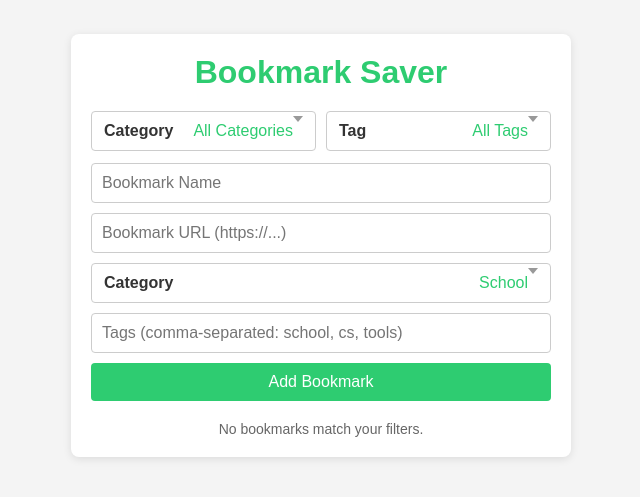
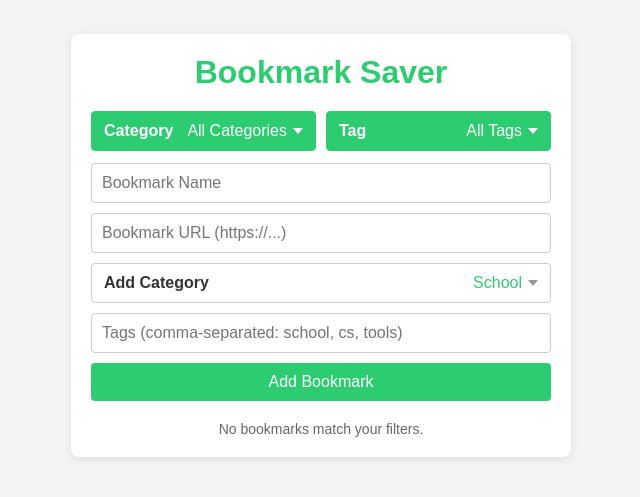
Before and after one commit to PrestonMas/BookmarkSaver, a React (Vite) app: page / in a window 1280 px wide. Shown: the part 155-652 px from the top of the page, without its empty margins (319-959 px from the left). Built offline with nearby package versions, Linux system fonts and the light colour scheme.

Commit message:
filter button UI changes

```diff
--- a/src/App.jsx
+++ b/src/App.jsx
@@ -128,10 +128,10 @@ export default function App() {
           aria-expanded={open}
         >
           <span className="select-label">{label}</span>
-          <div>
-             <span className="select-value">{active.label}</span>
+          <span className="select-display">
+            <span className="select-value">{active.label}</span>
             <span className="select-caret" aria-hidden="true" />
-          </div>
+          </span>
         </button>
         {open && (
           <ul className="select-menu" role="listbox">
@@ -211,7 +211,7 @@ export default function App() {
         />
 
         <CustomSelect
-          label="Category"
+          label="Add Category"
           value={category}
           options={addCategoryOptions}
           onChange={setCategory}
--- a/src/style.css
+++ b/src/style.css
@@ -190,8 +190,9 @@ button.secondary:hover {
   font-size: 16px;
   display: flex;
   align-items: center;
-  gap: 8px;
+  gap: 10px;
   justify-content: space-between;
+  flex-wrap: nowrap;
 }
 
 .select-trigger:hover {
@@ -202,12 +203,19 @@ button.secondary:hover {
   font-size: 16px;
   font-weight: 600;
   color: #333;
+  white-space: nowrap;
+}
+
+.select-display {
+  display: inline-flex;
+  align-items: center;
+  gap: 6px;
+  white-space: nowrap;
 }
 
 .select-value {
   font-weight: 400;
   color: #2ecc71;
-  flex: 1;
 }
 
 .select-caret {
@@ -216,6 +224,25 @@ button.secondary:hover {
   border-left: 5px solid transparent;
   border-right: 5px solid transparent;
   border-top: 6px solid #999;
+}
+
+.filters .select-trigger {
+  background-color: #2ecc71;
+  border-color: #2ecc71;
+  color: #fff;
+}
+
+.filters .select-trigger:hover {
+  background-color: #27ae60;
+}
+
+.filters .select-label,
+.filters .select-value {
+  color: #fff;
+}
+
+.filters .select-caret {
+  border-top-color: #fff;
 }
 
 .select-menu {
```
